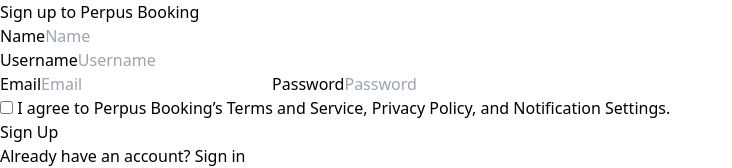
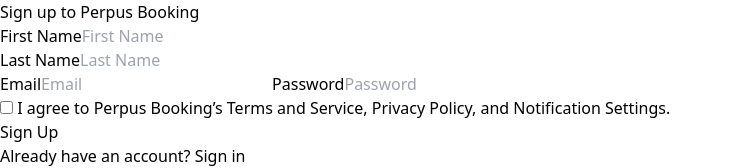
Before and after one commit to BonardiA/pustaka-booking2, a React (Vite) app: page /register in a window 1280 px wide. Shown: the top 168 px of the page, without its empty margins (0-732 px from the left). Built offline with nearby package versions, Linux system fonts and the light colour scheme.

Commit message:
Update Register.jsx

```diff
--- a/src/Pages/Register.jsx
+++ b/src/Pages/Register.jsx
@@ -9,13 +9,13 @@
                         <form className="w-full max-w-full px-10 md:px-20">
                             <h1 className="pb-3 max-w-2xl text-gray-900 mb-4 text-3xl font-normal tracking-tight leading-none md:text-3xl xl:text-3xl">Sign up to <span className="text-[#D34FE5]">Perpus Booking</span></h1>
                             <div className="grid grid-cols-2 gap-4">
-                                <div>
-                                    <label htmlFor="name">Name</label>
-                                    <input type="text" id="name" class="mb-5 bg-gray-50 border border-purple-300 text-gray-900 text-sm rounded-lg focus:ring-purple-500 focus:border-purple-500 block w-full px-5 py-3" placeholder="Name" required />
+                               <div>
+                                    <label htmlFor="firstname">First Name</label>
+                                    <input type="text" id="firstname" class="mb-5 bg-gray-50 border border-purple-300 text-gray-900 text-sm rounded-lg focus:ring-purple-500 focus:border-purple-500 block w-full px-5 py-3" placeholder="First Name" required />
                                 </div>
                                 <div>
-                                    <label htmlFor="username">Username</label>
-                                    <input type="text" id="username" class="mb-5 bg-gray-50 border border-purple-300 text-gray-900 text-sm rounded-lg focus:ring-purple-500 focus:border-purple-500 block w-full px-5 py-3" placeholder="Username" required />
+                                    <label htmlFor="lastname">Last Name</label>
+                                    <input type="text" id="lastname" class="mb-5 bg-gray-50 border border-purple-300 text-gray-900 text-sm rounded-lg focus:ring-purple-500 focus:border-purple-500 block w-full px-5 py-3" placeholder="Last Name" required />
                                 </div>
                             </div>
                             <label htmlFor="email">Email</label>
```
